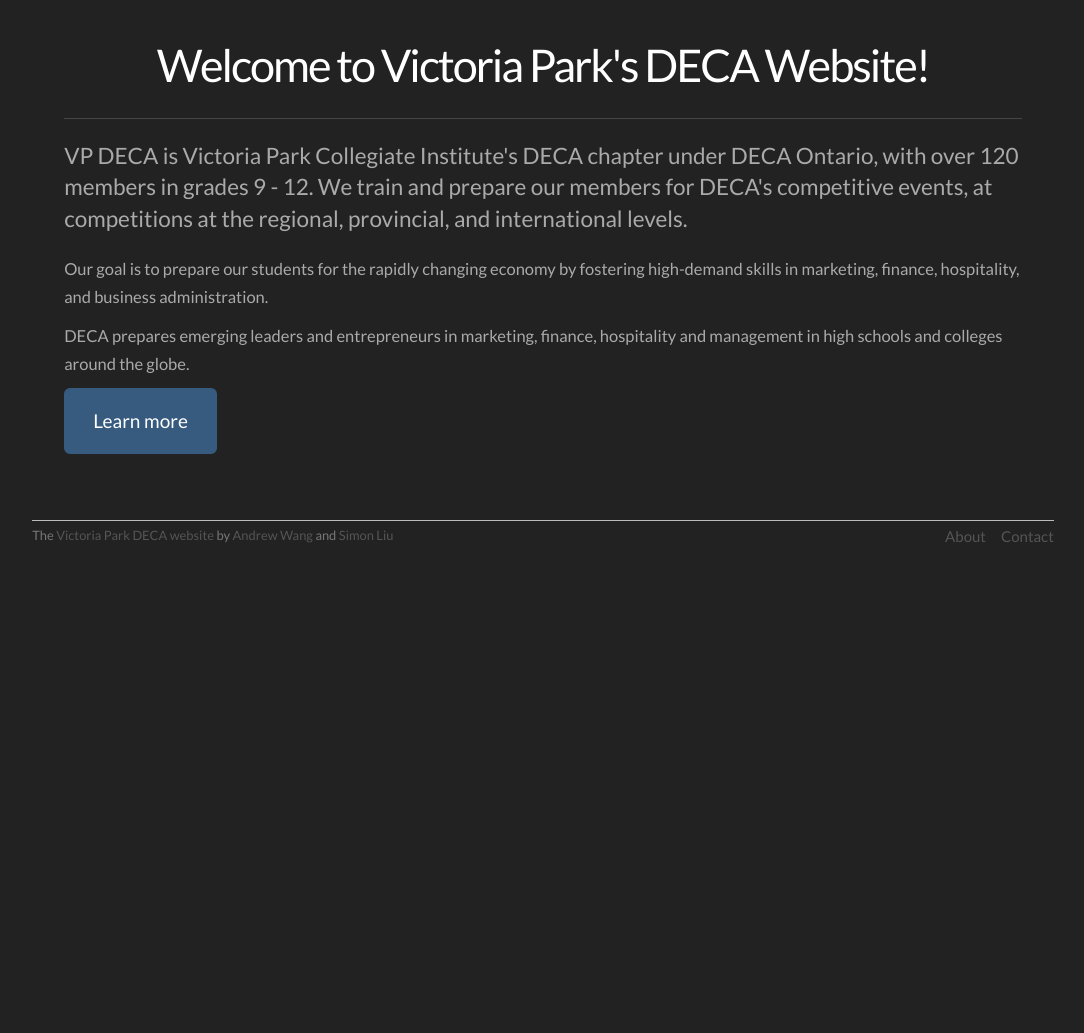
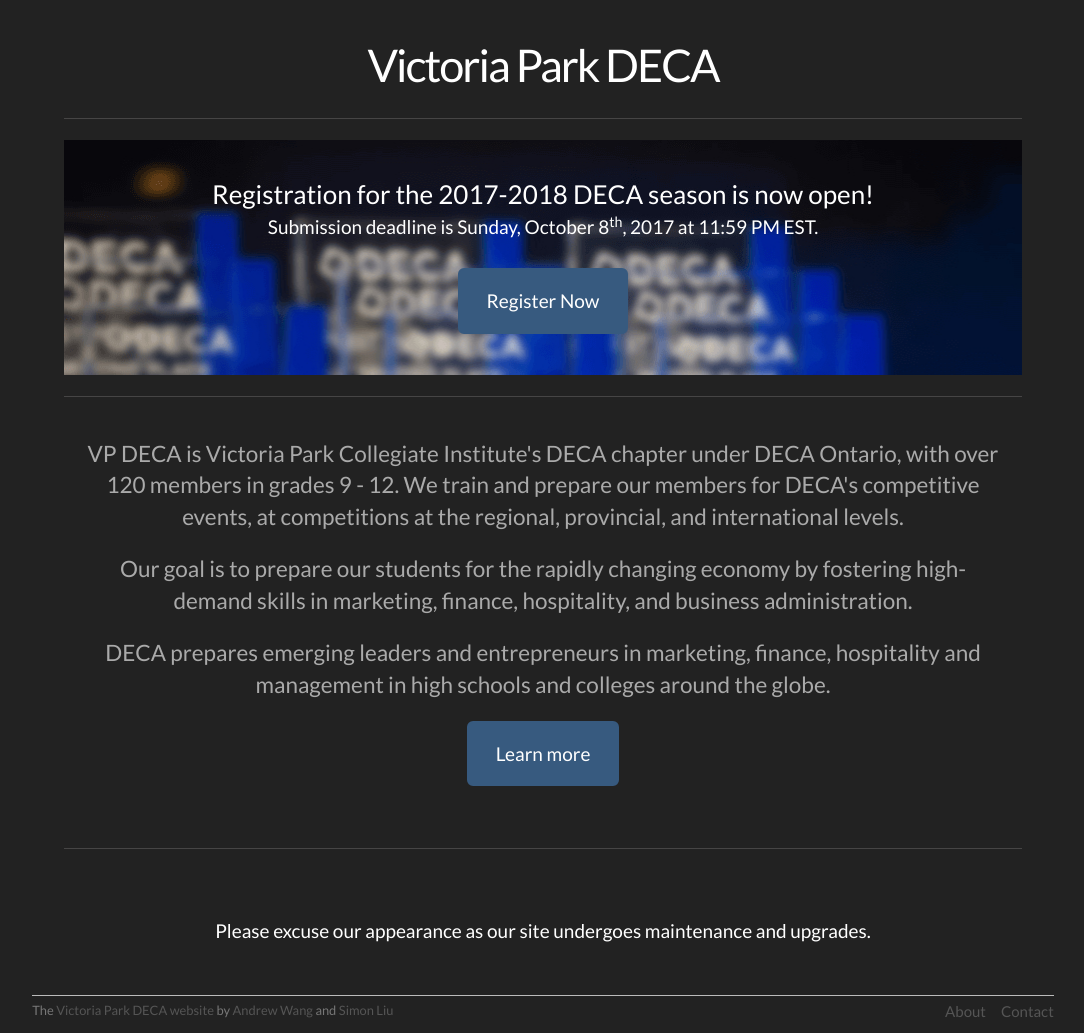
Before and after one commit to cyamonide/vp-deca, a PHP site: page / in a window 1280 px wide. Shown: the part 60-1093 px from the top of the page, without its empty margins (97-1181 px from the left). Before the commit the page ends 603 px from the top, so only its background shows below. Run offline with PHP 8.4, Linux system fonts and the light colour scheme; data that the repository does not hold is empty; some libraries are stand-ins or nearby versions.

Commit message:
Fix registration link on home page

```diff
--- a/assets/stylesheets/custom.css
+++ b/assets/stylesheets/custom.css
@@ -132,6 +132,20 @@ Here's the executives page with */
   margin-top: 2%;
   padding-left: 8%;
   padding-right: 8%;
+  text-align: center;
+}
+
+#jumbo-welcome div {
+  padding: 20px;
+  background-attachment: fixed;
+  background-size: cover;
+}
+
+#registration-welcome {
+  background-image: url('/assets/images/backgrounds/awards.jpg');
+}
+
+#about-welcome {
 }
 
 /* EXECUTIVE PAGE */
@@ -163,4 +177,12 @@ Here's the executives page with */
 #registration-demo iframe { /* YouTube video embed of walkthrough */
   display: block;
   margin: auto;
+  height: 315px;
+  width: 560px;
 }
+@media (max-width: 768px) {
+  #registration-demo iframe {
+    height: 157px;
+    width: 280px;
+  }
+}
--- a/index.php
+++ b/index.php
@@ -19,18 +19,42 @@
   <div class="container">
 
     <div id ="jumbo-welcome">
-      <h1 class="display-2">Welcome to Victoria Park's DECA Website!</h1>
+      <h1 class="display-2">Victoria Park DECA</h1>
       <hr class="my-6">
 
-      <p class="lead">VP DECA is Victoria Park Collegiate Institute's DECA chapter under DECA Ontario, with over 120 members in grades 9 - 12. We train and prepare our members for DECA's competitive events, at competitions at the regional, provincial, and international levels.</p>
+      <div id="registration-welcome">
+        <h3>Registration for the 2017-2018 DECA season is now open!</h3>
+        <h4>Submission deadline is Sunday, October 8<sup>th</sup>, 2017 at 11:59 PM EST.</h4><br>
 
-      <p>Our goal is to prepare our students for the rapidly changing economy by fostering high-demand skills in marketing, finance, hospitality, and business administration.</p>
+        <p class="lead">
+          <a class="btn btn-primary btn-lg" href="/members/registration.php" role="button">Register Now</a>
+        </p>
+      </div>
 
-      <p>DECA prepares emerging leaders and entrepreneurs in marketing, finance, hospitality and management in high schools and colleges around the globe.</p>
+      <hr class="my-6">
 
-      <p class="lead">
-        <a class="btn btn-primary btn-lg" href="#" role="button">Learn more</a>
-      </p>
+      <div id="about-welcome">
+
+        <p class="lead">VP DECA is Victoria Park Collegiate Institute's DECA chapter under DECA Ontario, with over 120 members in grades 9 - 12. We train and prepare our members for DECA's competitive events, at competitions at the regional, provincial, and international levels.</p>
+
+        <p class="lead">Our goal is to prepare our students for the rapidly changing economy by fostering high-demand skills in marketing, finance, hospitality, and business administration.</p>
+
+        <p class="lead">DECA prepares emerging leaders and entrepreneurs in marketing, finance, hospitality and management in high schools and colleges around the globe.</p>
+
+        <p class="lead">
+          <a class="btn btn-primary btn-lg" href="#" role="button">Learn more</a>
+        </p>
+
+      </div>
+
+      <hr class="my-6">
+
+      <div id="contact-welcome">
+
+      </div>
+
+      <h4>Please excuse our appearance as our site undergoes maintenance and upgrades.</h4>
+
     </div>
 
   </div>
--- a/members/registration.php
+++ b/members/registration.php
@@ -23,7 +23,7 @@
 
       <div class="row" id="registration-demo">
         <div class="col-lg-6">
-          <iframe width="560" height="315" src="https://www.youtube.com/embed/H7gOcooK6Gs?rel=0" frameborder="0" allowfullscreen></iframe>
+          <iframe  src="https://www.youtube.com/embed/H7gOcooK6Gs?rel=0" frameborder="0" allowfullscreen></iframe>
         </div>
         <div class="col-lg-6">
           <ol>
```
